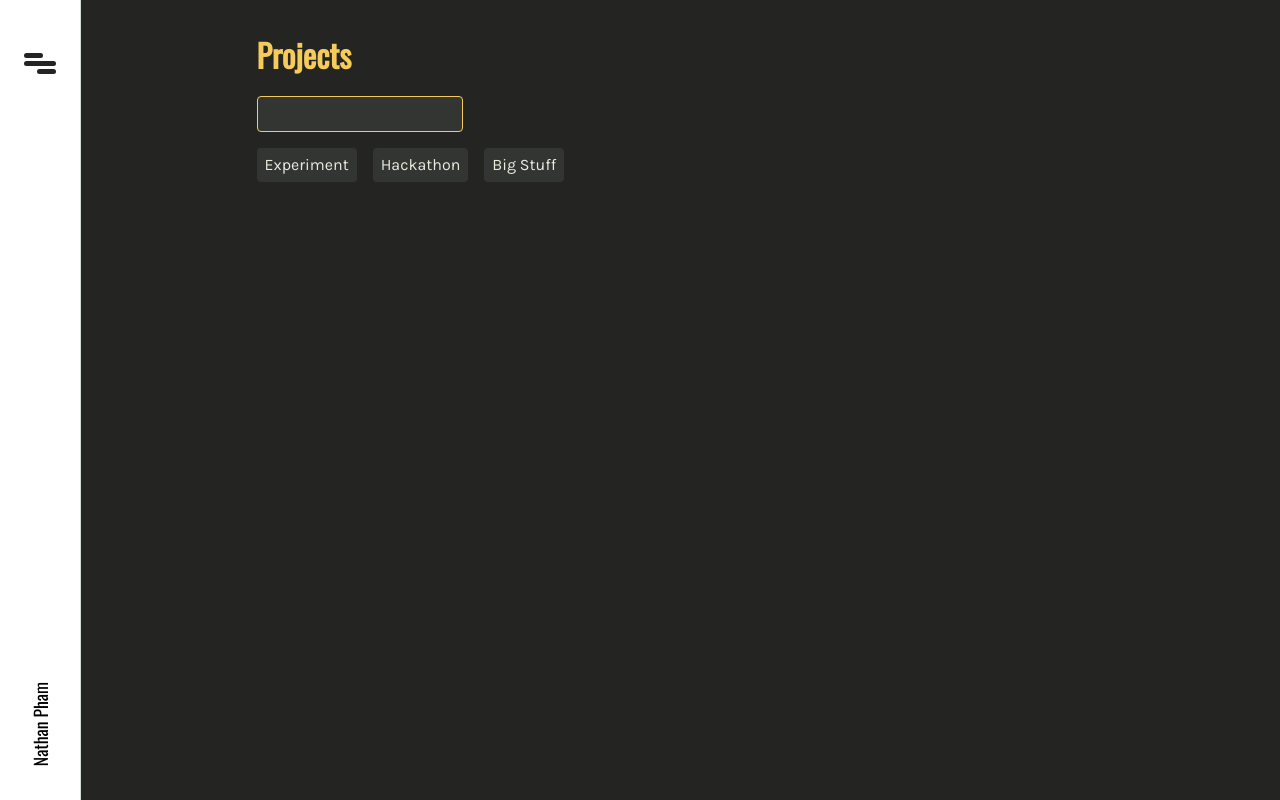
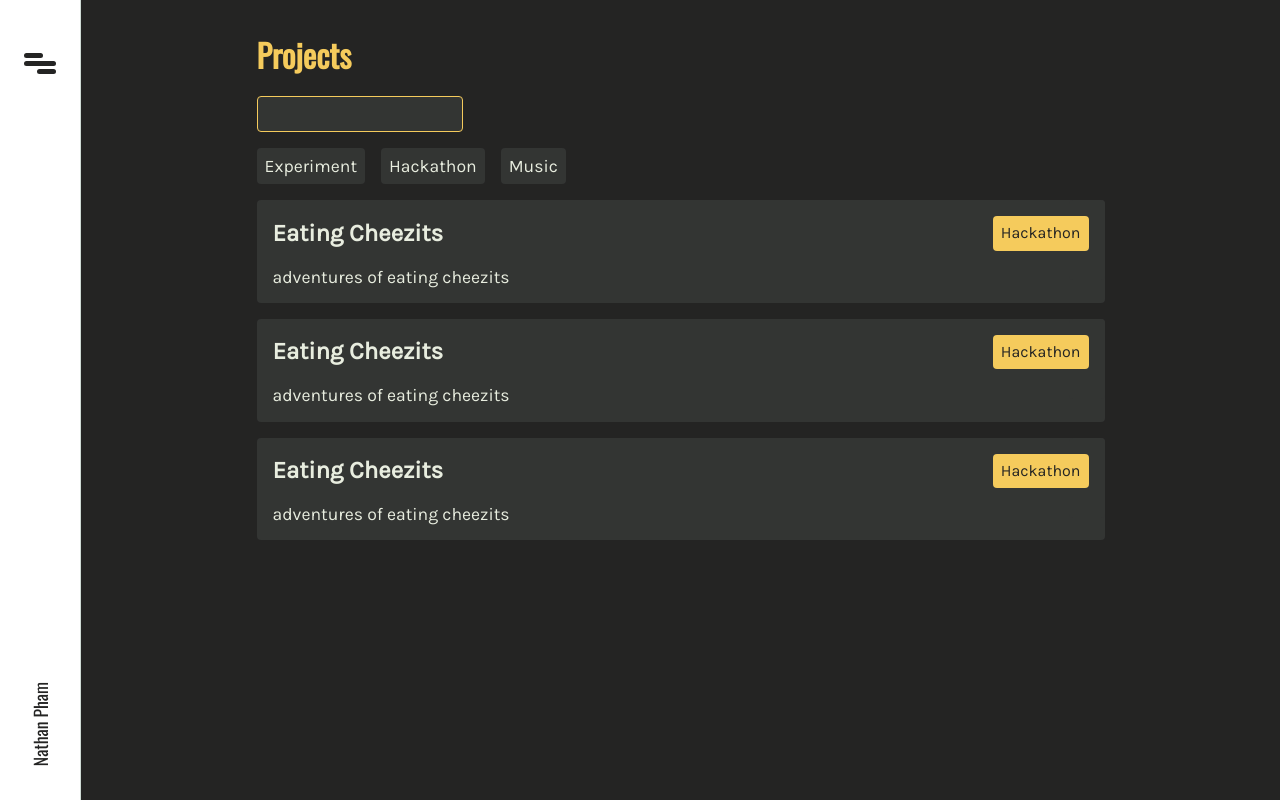
Before and after one commit to nathan-pham/PersonalWebsite, a Next.js app: page /projects in a window 1280 px wide. Built offline with nearby package versions, Linux system fonts and the light colour scheme.

Commit message:
example projects w/ animations

```diff
--- /dev/null
+++ b/components/root/projects.js
@@ -0,0 +1,9 @@
+const Project = (props) => {
+  return (
+    <>
+      <p>Project</p>
+    </>
+  );
+};
+
+export { Project };
--- a/pages/projects.js
+++ b/pages/projects.js
@@ -1,4 +1,28 @@
 import Root from "../components/body/root";
+// import { Project } from "../components/root/projects";
+
+const Project = (props) => {
+  return (
+    <div className="project">
+      <div className="flex justify-between align-center content">
+        <h2 className="white">{props.title}</h2>
+        <div className="tag">Hackathon</div>
+      </div>
+      <p className="default-size white">{props.description}</p>
+      <div className="information">
+        <a
+          href={"https://github.com/nathan-pham/" + (props.github || "")}
+          className="flex align-center justify-center white"
+        >
+          <i className="fab fa-github"></i>
+        </a>
+        <a href="#" className="flex align-center justify-center white">
+          <i className="fas fa-external-link-alt"></i>
+        </a>
+      </div>
+    </div>
+  );
+};
 
 const Projects = () => {
   return (
@@ -6,11 +30,23 @@ const Projects = () => {
       <div className="section">
         <h1 className="title crayola">Projects</h1>
         <input type="text" />
-        <div className="tags">
-          <div className="tag">Experiment</div>
-          <div className="tag">Hackathon</div>
-          <div className="tag">Big Stuff</div>
+        <div className="filters">
+          <div className="tag default-size">Experiment</div>
+          <div className="tag default-size">Hackathon</div>
+          <div className="tag default-size">Music</div>
         </div>
+        <Project
+          title="Eating Cheezits"
+          description="adventures of eating cheezits"
+        />
+        <Project
+          title="Eating Cheezits"
+          description="adventures of eating cheezits"
+        />
+        <Project
+          title="Eating Cheezits"
+          description="adventures of eating cheezits"
+        />
       </div>
     </Root>
   );
--- a/styles/globals.css
+++ b/styles/globals.css
@@ -14,6 +14,7 @@ body {
   box-sizing: border-box;
   font-family: "Karla", sans-serif;
   background: var(--eerie);
+  color: var(--eerie);
 }
 *,
 *::before,
--- a/styles/root/projects.css
+++ b/styles/root/projects.css
@@ -1,22 +1,85 @@
 #root-projects input[type="text"] {
   padding: 0.5rem 0.75rem;
 }
-#root-projects .tags {
-  padding: 1rem 0;
-  user-select: none;
+#root-projects .filters {
+  padding: 0 0 1rem 0;
 }
-#root-projects .tags .tag {
-  margin: 0 1rem 0 0;
+#root-projects .tag {
   padding: 0.5rem;
   display: inline-block;
   width: fit-content;
   border-radius: 0.25rem;
+  user-select: none;
+  background: var(--crayola);
+}
+#root-projects .filters .tag {
+  margin: 1rem 1rem 0 0;
   background: var(--jet);
   color: var(--white);
   cursor: pointer;
   transition: background 0.3s ease, color 0.3s ease;
 }
-#root-projects .tags .tag:hover {
+#root-projects .filters .tag:hover {
   background: var(--crayola);
   color: var(--eerie);
 }
+#root-projects .project {
+  padding: 1rem;
+  border-radius: 0.25rem;
+  background: var(--jet);
+  margin: 0 0 1rem 0;
+  position: relative;
+}
+#root-projects .project .content {
+  position: relative;
+  z-index: 3;
+}
+#root-projects .project .information {
+  position: absolute;
+  top: 0;
+  right: -3rem;
+  border-right: 3rem solid transparent;
+  z-index: 1;
+}
+#root-projects .project .information::after {
+  content: "";
+  display: block;
+  position: absolute;
+  top: 0;
+  right: 0;
+  height: 100%;
+  width: 100%;
+  background: var(--jet);
+  border-radius: 0.25rem;
+  z-index: 2;
+}
+#root-projects .project .information a {
+  height: 2.25rem;
+  width: 2.25rem;
+  background: var(--jet);
+  border-radius: 0.25rem;
+  text-decoration: none;
+  cursor: pointer;
+  font-size: 100%;
+  opacity: 0;
+  transition: transform 0.3s ease, opacity 0.3s ease;
+}
+#root-projects .project .information a:last-child {
+  margin: 0.5rem 0 0 0;
+  transition-delay: 0.1s;
+}
+#root-projects .project:hover .information a {
+  transform: translateX(calc(100% + 0.5rem));
+  opacity: 1;
+}
+/*
+<div className="information">
+        <i className="fab fa-github"></i>
+        <i className="fas fa-external-link-alt"></i>
+      </div>*/
+#root-projects .project h2 {
+  margin: 0;
+}
+#root-projects .project p {
+  margin: 1rem 0 0 0;
+}
```
Also changed, not shown: 1 other file (tests, documents, lock files or other folders).
